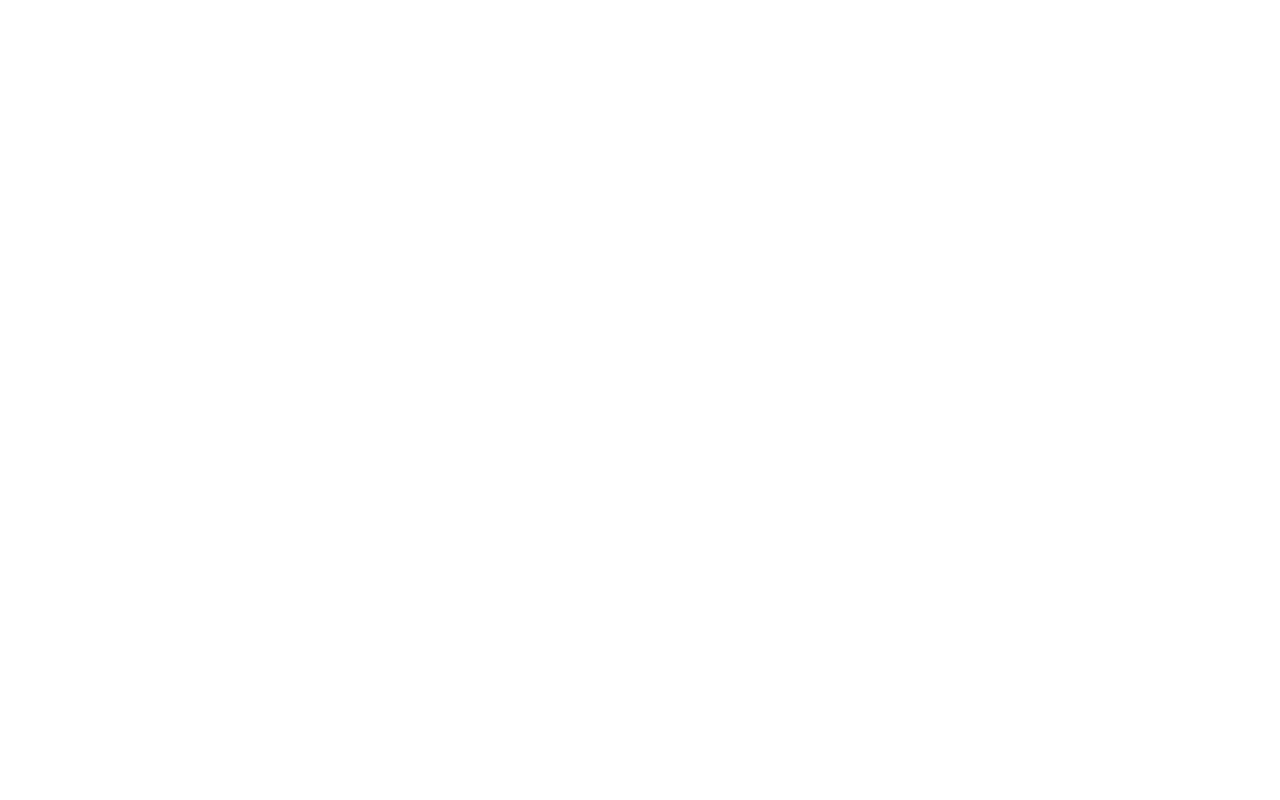
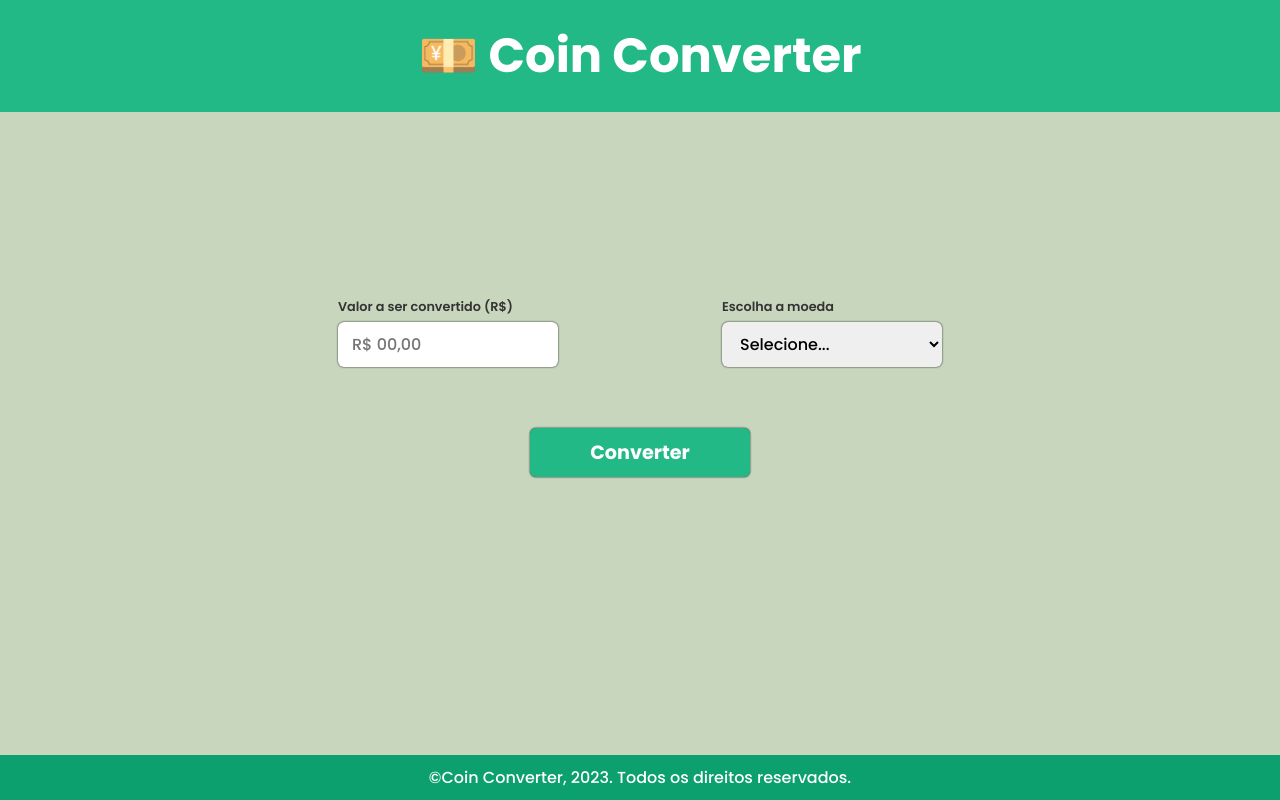
Before and after one commit to larissat-rabelo/Coin-Converter, a plain HTML site: page index.html in a window 1280 px wide. Drawn offline with Linux system fonts and the light colour scheme.

Commit message:
Terminando a estrutura e estilizando o projeto

```diff
--- /dev/null
+++ b/assets/reset.css
@@ -0,0 +1,30 @@
+* {
+    margin: 0;
+    padding: 0;
+    box-sizing: border-box;
+    font-family: 'Poppins', sans-serif;
+}
+
+body {
+    background-color: rgb(201, 214, 190);
+    width: 100vw;
+    height: 100vh;
+    display: flex;
+    flex-direction: column;
+    align-items: center;
+    justify-content: space-between;
+}
+
+input, select, button {
+    border: 0;
+    outline: 0;
+    border-radius: 6px;
+    width: 220px;
+    padding: 10px 14px;
+    font-size: 1em;
+    box-shadow: 0px 0px 2px #000000f6;
+}
+
+input:focus, select:focus {
+    box-shadow: inset 2px 2px rgb(3, 3, 3);
+}
--- a/assets/style.css
+++ b/assets/style.css
@@ -0,0 +1,74 @@
+header {
+    width: 100%;
+    padding: 20px;
+    background-color: rgb(34, 185, 135);
+}
+
+.title {
+    color: white;
+    font-size: 3em;
+    text-align: center;
+}
+
+main {
+    width: 60%;
+    display: flex;
+    flex-direction: column;
+    align-items: center;
+    justify-content: center;
+}
+
+form {
+    width: 100%;
+    margin-bottom: 12%;
+    display: flex;
+    flex-direction: column;
+    align-items: center;
+}
+
+.inputs-container {
+    width: 100%;
+    display: flex;
+    justify-content: space-around;
+    margin-bottom: 8%;
+}
+
+.form-group {
+    display: flex;
+    flex-direction: column;
+}
+
+.form-group label {
+    color: #333;
+    font-size: 0.8rem;
+    font-weight: 600;
+    margin-bottom: 6px;
+}
+
+.botao {
+    background-color: rgb(34, 185, 135);
+    color: white;
+    font-size: 1.2em;
+    font-weight: 700;
+    cursor: pointer;
+}
+
+.botao:hover {
+    background-color: white;
+    color: rgb(34, 185, 135);
+}
+
+#result{
+    font-size: 3.5em;
+    color: rgb(26, 150, 108);
+}
+
+#rodape {
+    width: 100%;
+    padding: 10px;
+    text-align: center;
+    color: white;
+    background-color: rgb(11, 160, 110);
+    font-size: 1rem;
+    font-weight: 500;
+}
--- a/index.html
+++ b/index.html
@@ -4,6 +4,7 @@
     <meta charset="UTF-8">
     <meta http-equiv="X-UA-Compatible" content="IE=edge">
     <meta name="viewport" content="width=device-width, initial-scale=1.0">
+    <link rel="stylesheet" href="./assets/reset.css">
     <link rel="stylesheet" href="./assets/style.css">
     <link rel="preconnect" href="https://fonts.googleapis.com">
     <link rel="preconnect" href="https://fonts.gstatic.com" crossorigin>
@@ -11,6 +12,42 @@
     <title>Document</title>
 </head>
 <body>
+    <header>
+        <h1 class="title">
+            💴 Coin Converter
+        </h1>
+    </header>
 
+    <main>
+        <form id="form">
+            <section class="inputs-container">
+                <div class="form-group">
+                    <label for="value-real">Valor a ser convertido (R$)</label>
+                    <input
+                     type="number"
+                     placeholder="R$ 00,00"
+                     id="value-real"
+                     name="value-real"
+                     max="1000000">
+                </div>
+
+                <div class="form-group">
+                    <label for="currency">Escolha a moeda</label>
+                    <select id="currency">
+                        <option value="">Selecione...</option>
+                        <option value="eur">Euro</option>
+                        <option value="usa">Dólar americano</option>
+                    </select>
+                </div>
+            </section>
+            <button type="submit" class="botao">Converter</button>
+        </form>
+
+        <h2 id="result"></h2>
+    </main>
+
+    <footer id="rodape">
+        &copy;Coin Converter, 2023. Todos os direitos reservados.
+    </footer>
 </body>
 </html>
```
